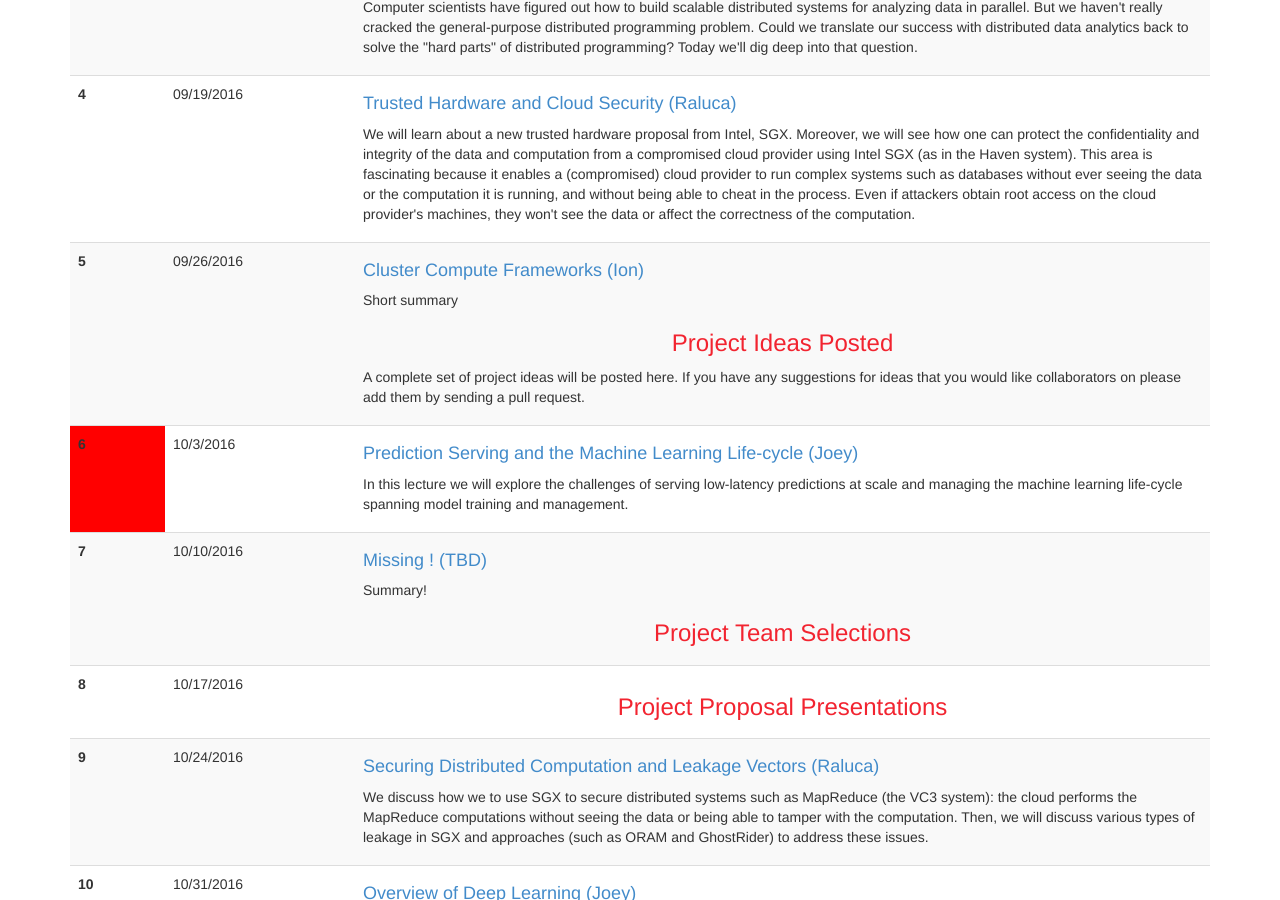
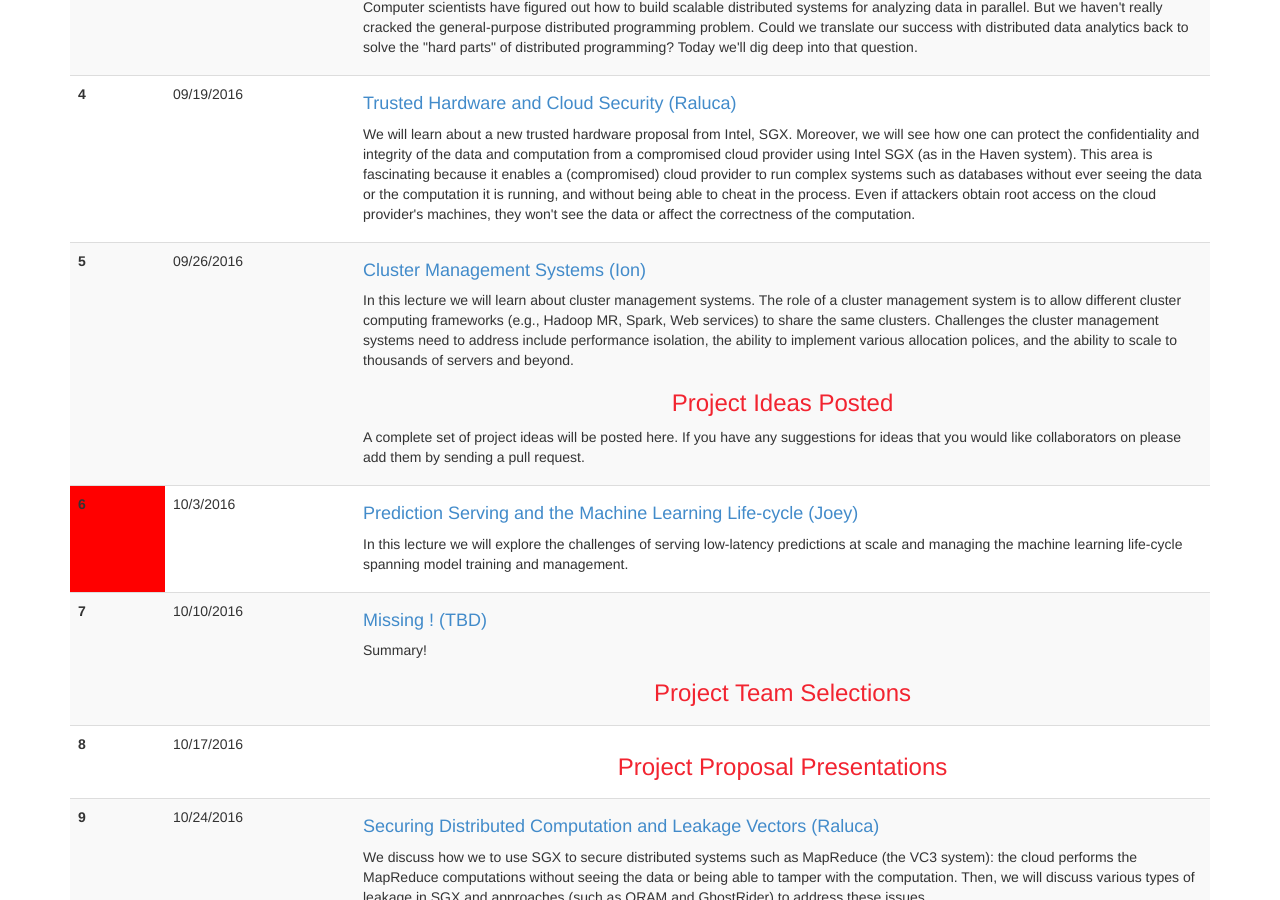
Before and after one commit to ucbrise/cs294-rise-fa16, a Jekyll site: the page built from syllabus.md, in a window 1280 px wide and 900 px high, scrolled down 596 px. Built offline with Jekyll 4.4.1, drawn with Linux system fonts in a browser that asks for light colours; nearby versions of some CDN libraries.

Commit message:
Update syllabus.md
Updated title and description of lecture 5.

```diff
--- a/syllabus.md
+++ b/syllabus.md
@@ -83,11 +83,11 @@ This is a table containing items covered in the class.
        <td>
          <h4>
             <a href="{{ site.baseurl }}/cluster_compute.html">
-            Cluster Compute Frameworks (Ion)
+            Cluster Management Systems (Ion)
             </a>
          </h4>
          <p>
-            Short summary
+            In this lecture we will learn about cluster management systems. The role of a cluster management system is to allow different cluster computing frameworks (e.g., Hadoop MR, Spark, Web services) to share the same clusters. Challenges the cluster management systems need to address include performance isolation, the ability to implement various allocation polices, and the ability to scale to thousands of servers and beyond.
          </p>
          <center><h3>Project Ideas Posted</h3></center>
          <p>
```
